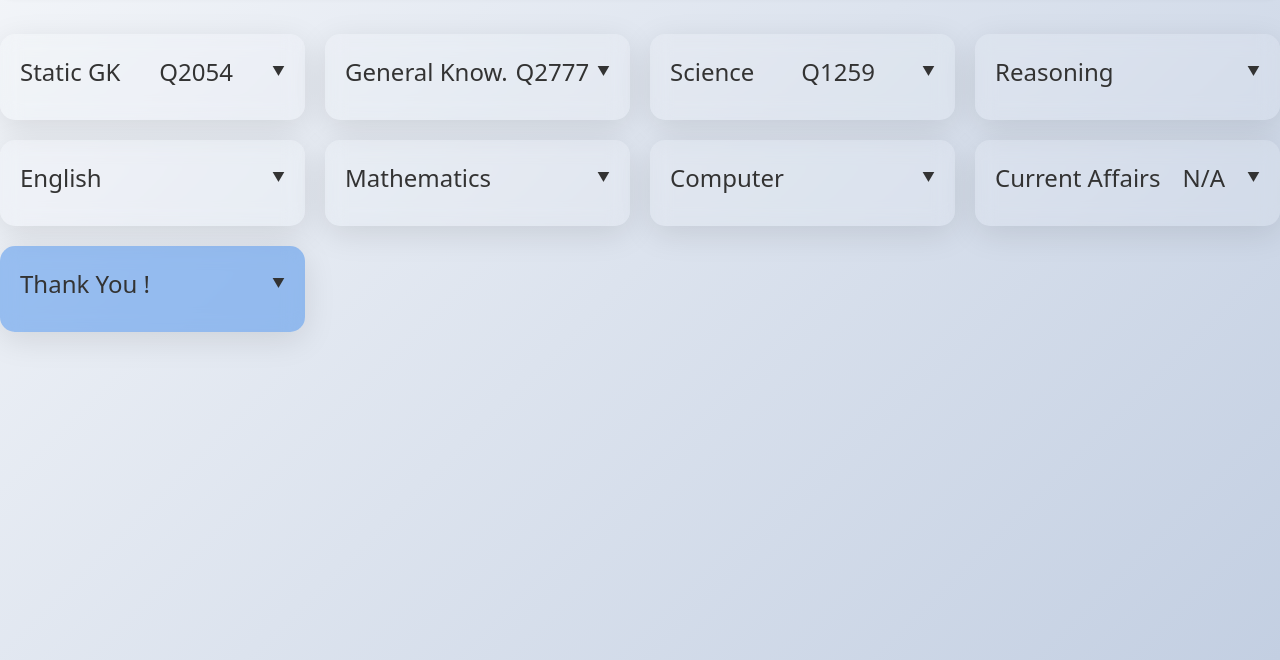
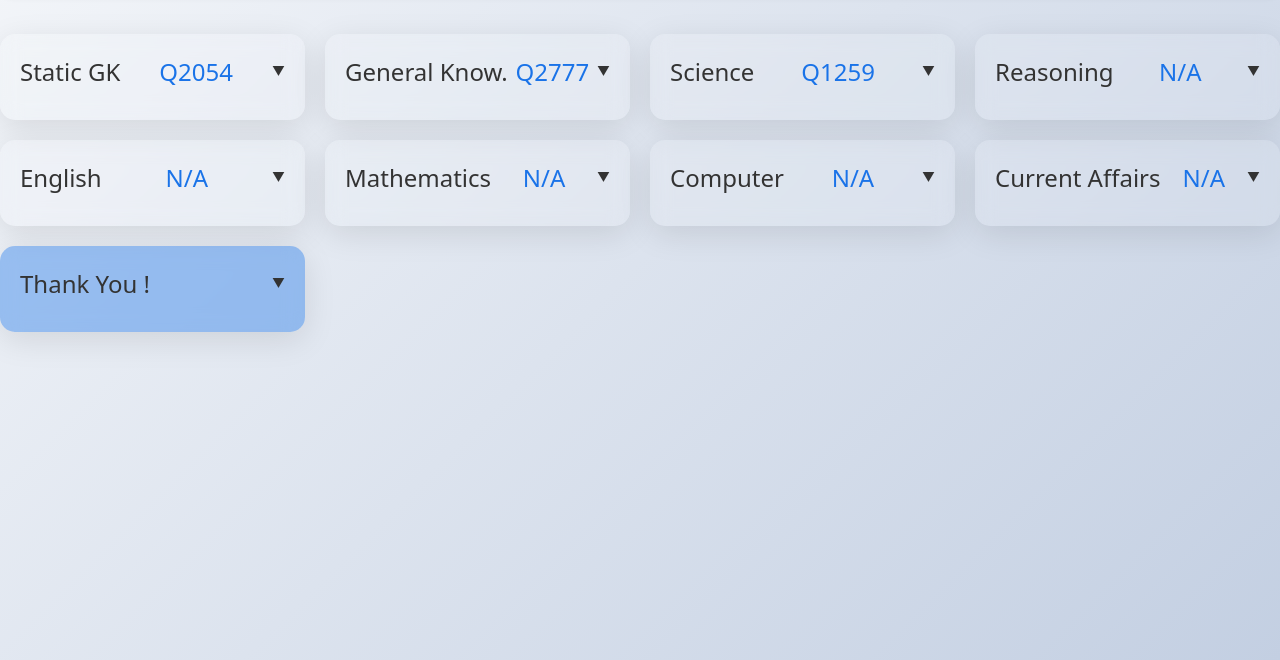
Before and after one commit to maverick8s/mock-test, a plain HTML site: page index.html in a window 1280 px wide. Shown: the part 140-800 px from the top of the page. Drawn offline with nearby package versions, Linux system fonts and the light colour scheme.

Commit message:
Update index.html

```diff
--- a/index.html
+++ b/index.html
@@ -493,7 +493,7 @@
 <div class="category-grid">
   <!-- Static GK -->
   <div class="category">
-    <h2>Static GK <span class="progress-text">Q2054</span></h2>
+    <h2>Static GK <span class="progress-text"style="color:#1a73e8;">Q2054</span></h2>
     <div class="progress-bar"><div class="progress-bar-fill" style="width: 0%;"></div></div>
     <div class="subcategory">
       <h3>Cultural</h3>
@@ -536,7 +536,7 @@
   </div>
   <!-- General Knowledge -->
   <div class="category">
-    <h2>General Know.<span class="progress-text">Q2777</span></h2>
+    <h2>General Know.<span class="progress-text"style="color:#1a73e8;">Q2777</span></h2>
     <div class="progress-bar"><div class="progress-bar-fill" style="width: 0%;"></div></div>
     <div class="subcategory">
       <h3>History</h3>
@@ -572,7 +572,7 @@
   </div>
   <!-- Science -->
   <div class="category">
-    <h2>Science <span class="progress-text">Q1259</span></h2>
+    <h2>Science <span class="progress-text"; style="color:#1a73e8;">Q1259</span></h2>
     <div class="progress-bar"><div class="progress-bar-fill" style="width: 0%;"></div></div>
     <div class="subcategory">
       <h3>Physics</h3>
@@ -594,7 +594,7 @@
   </div>
   <!-- Reasoning -->
   <div class="category">
-    <h2>Reasoning <span class="progress-text"></span></h2>
+    <h2>Reasoning <span class="progress-text"style="color:#1a73e8;">N/A</span></h2>
     <div class="progress-bar"><div class="progress-bar-fill" style="width: 0%;"></div></div>
     <div class="subcategory">
       <h3>Verbal</h3>
@@ -634,7 +634,7 @@
   </div>
   <!-- English -->
   <div class="category">
-    <h2>English <span class="progress-text"></span></h2>
+    <h2>English <span class="progress-text"style="color:#1a73e8;">N/A</span></h2>
     <div class="progress-bar"><div class="progress-bar-fill" style="width: 0%;"></div></div>
     <div class="subcategory">
       <h3>Vocab</h3>
@@ -662,7 +662,7 @@
   </div>
   <!-- Mathematics -->
   <div class="category">
-    <h2>Mathematics <span class="progress-text"></span></h2>
+    <h2>Mathematics <span class="progress-text"style="color:#1a73e8;">N/A</span></h2>
     <div class="progress-bar"><div class="progress-bar-fill" style="width: 0%;"></div></div>
     <div class="subcategory">
       <h3>Arithmetic</h3>
@@ -699,7 +699,7 @@
   </div>
   <!-- Computer -->
   <div class="category">
-    <h2>Computer <span class="progress-text"></span></h2>
+    <h2>Computer <span class="progress-text"style="color:#1a73e8;">N/A</span></h2>
     <div class="progress-bar"><div class="progress-bar-fill" style="width: 0%;"></div></div>
     <div class="subcategory">
       <h3>Theory</h3>
@@ -712,7 +712,7 @@
   </div>
   <!-- Current Affairs -->
   <div class="category">
-    <h2>Current Affairs <span class="progress-text">N/A</span></h2>
+    <h2>Current Affairs <span class="progress-text"style="color:#1a73e8;">N/A</span></h2>
     <div class="progress-bar"><div class="progress-bar-fill" style="width: 0%;"></div></div>
     <div class="subcategory">
       <h3>2023</h3>
```
